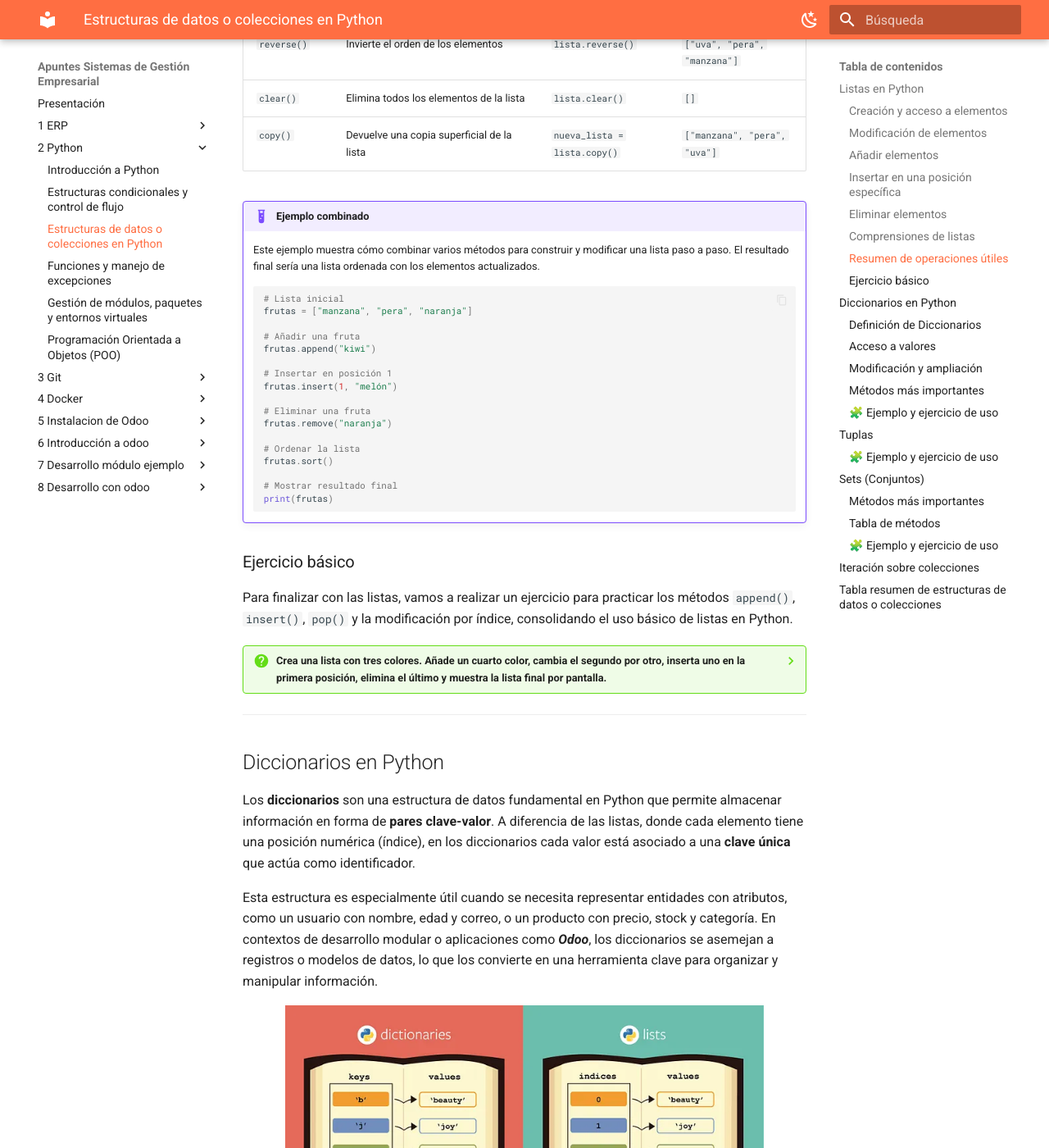
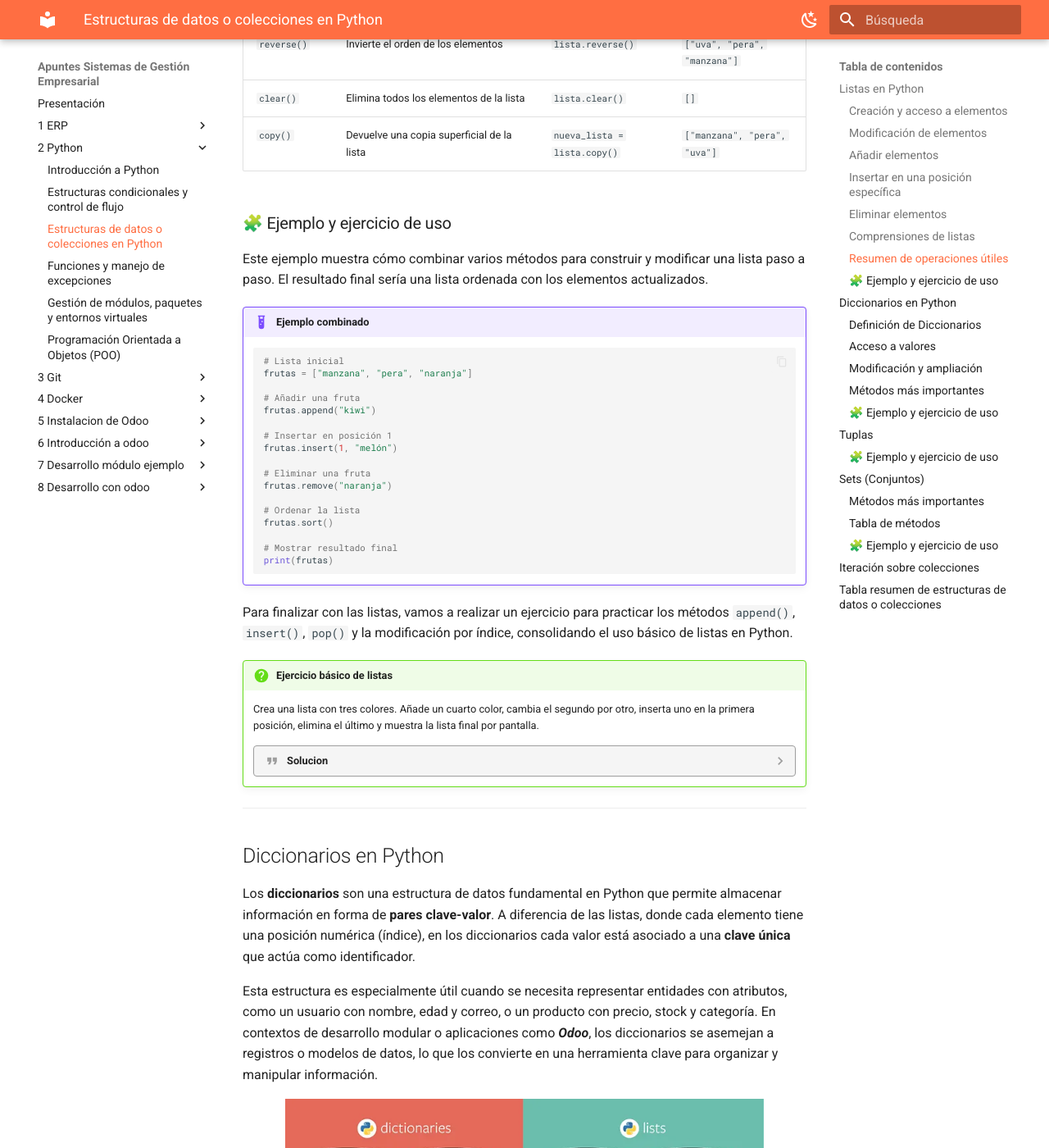
Before and after one commit to apuntes-sergio/sge, an MkDocs documentation site: the page built from docs/2_3_EstructurasDatos.md, in a window 1280 px wide and 1400 px high, scrolled down 3301 px. Shown: the whole window at 82% size. Built offline with MkDocs 1.6.1 and Material for MkDocs 9.7.7, drawn with Linux system fonts in a browser that asks for light colours.

Commit message:
Revisión listas python

````diff
--- a/docs/2_3_EstructurasDatos.md
+++ b/docs/2_3_EstructurasDatos.md
@@ -123,9 +123,11 @@ Las listas en Python no solo permiten almacenar múltiples elementos, sino que t
 | `copy()`       | Devuelve una copia superficial de la lista                                  | `nueva_lista = lista.copy()`                 | `["manzana", "pera", "uva"]`     |
 
 
+### 🧩 Ejemplo y ejercicio de uso
+
+Este ejemplo muestra cómo combinar varios métodos para construir y modificar una lista paso a paso. El resultado final sería una lista ordenada con los elementos actualizados.
+
 !!!example "Ejemplo combinado"
-
-    Este ejemplo muestra cómo combinar varios métodos para construir y modificar una lista paso a paso. El resultado final sería una lista ordenada con los elementos actualizados.
 
     ```python
     # Lista inicial
@@ -147,32 +149,32 @@ Las listas en Python no solo permiten almacenar múltiples elementos, sino que t
     print(frutas)
     ```
 
-### Ejercicio básico
-
 Para finalizar con las listas, vamos a realizar un ejercicio para practicar los métodos `append()`, `insert()`, `pop()` y la modificación por índice, consolidando el uso básico de listas en Python.
 
-???question "Crea una lista con tres colores. Añade un cuarto color, cambia el segundo por otro, inserta uno en la primera posición, elimina el último y muestra la lista final por pantalla."
+!!!question "Ejercicio básico de listas"
 
-    ```python
-    # Lista inicial
-    colores = ["rojo", "verde", "azul"]
+    Crea una lista con tres colores. Añade un cuarto color, cambia el segundo por otro, inserta uno en la primera posición, elimina el último y muestra la lista final por pantalla.
 
-    # Añadir un cuarto color
-    colores.append("amarillo")
+    ???quote "Solucion"
+        ```python
+        # Lista inicial
+        colores = ["rojo", "verde", "azul"]
 
-    # Cambiar el segundo color
-    colores[1] = "morado"
+        # Añadir un cuarto color
+        colores.append("amarillo")
 
-    # Insertar en la primera posición
-    colores.insert(0, "negro")
+        # Cambiar el segundo color
+        colores[1] = "morado"
 
-    # Eliminar el último color
-    colores.pop()
+        # Insertar en la primera posición
+        colores.insert(0, "negro")
 
-    # Mostrar la lista final
-    print(colores)
-    ```
+        # Eliminar el último color
+        colores.pop()
 
+        # Mostrar la lista final
+        print(colores)
+        ```
 
 ---
 
````
